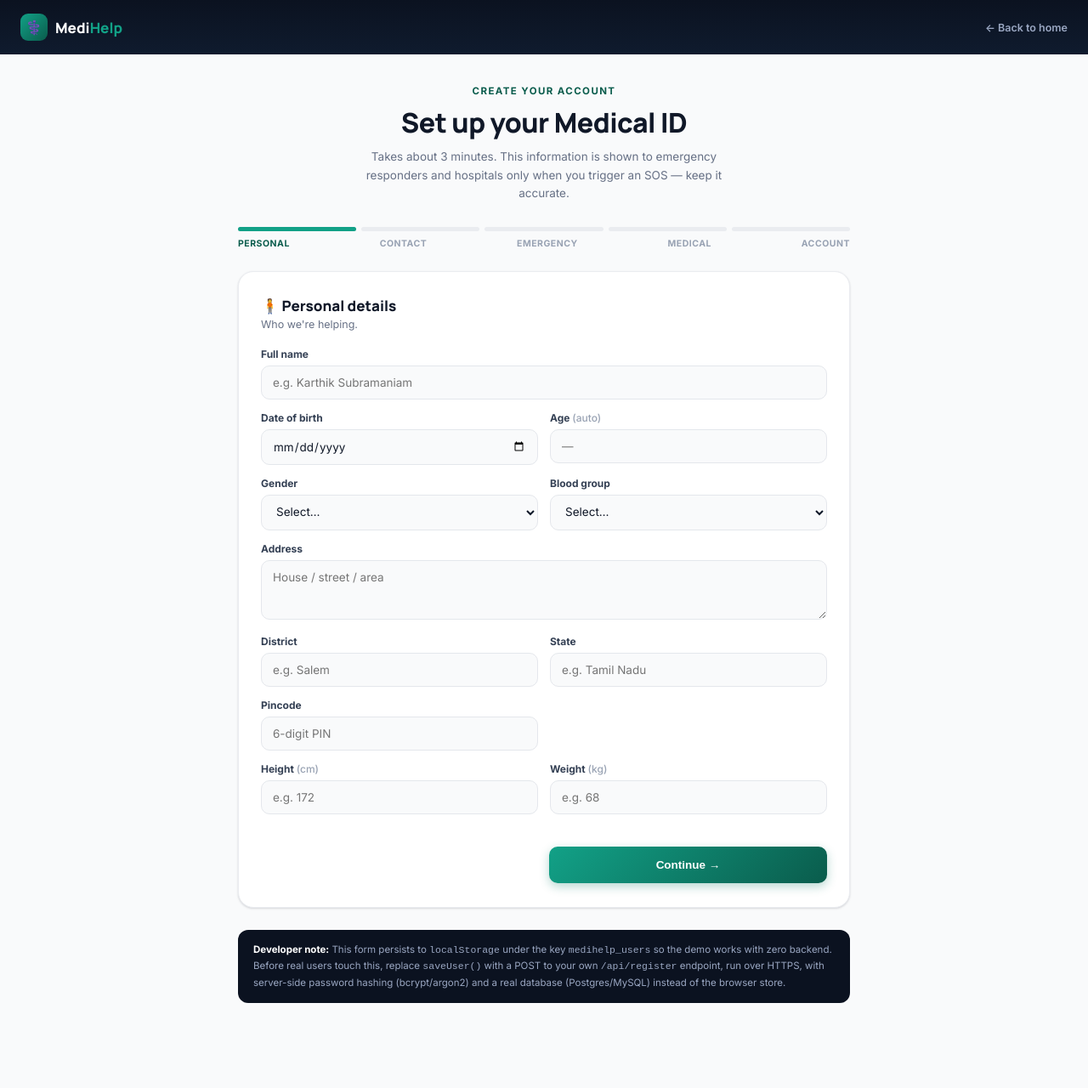
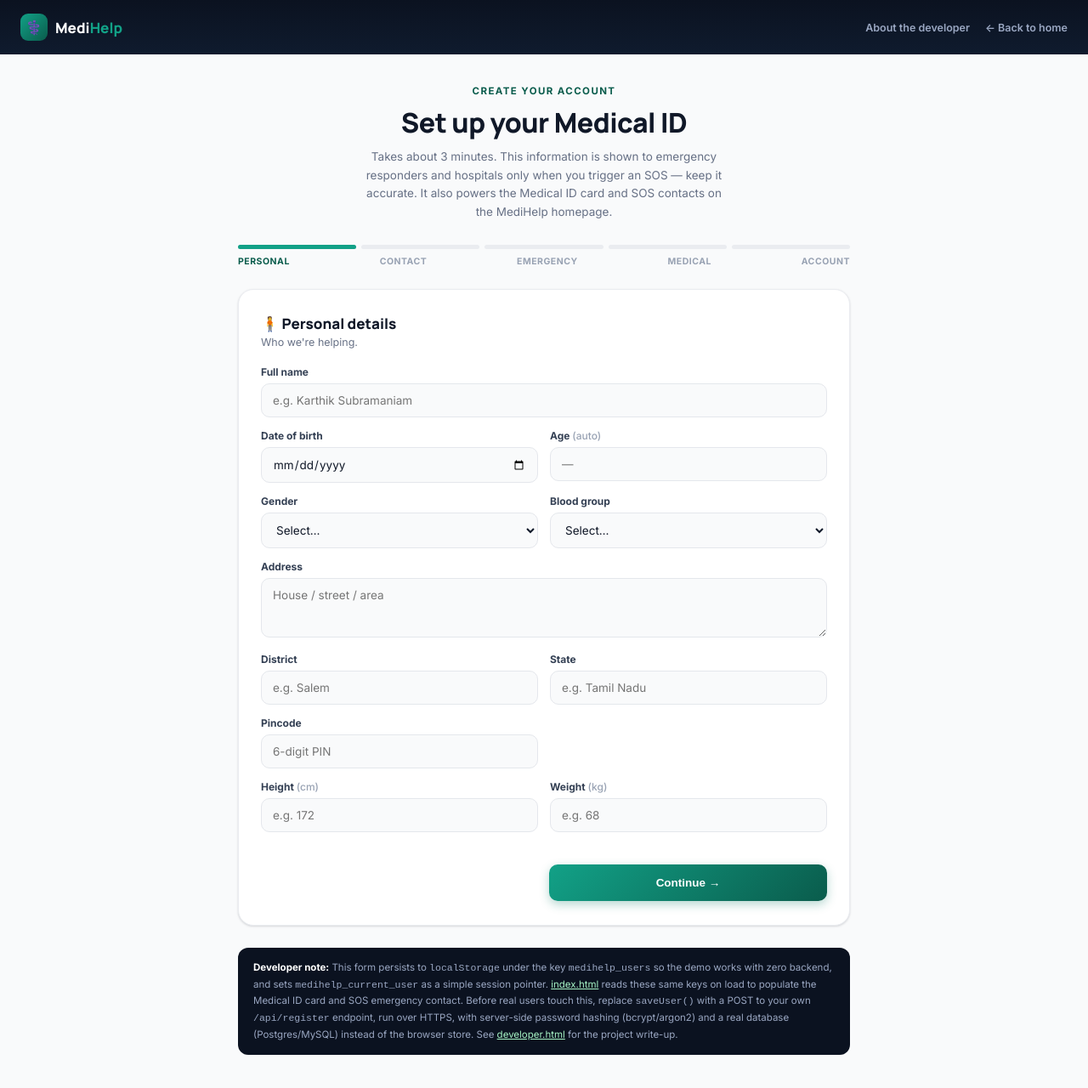
Before and after one commit to B2ALA/sos, a plain HTML site: page registration.html in a window 1280 px wide. Shown: the whole page at 85% size. Drawn offline with Linux system fonts and the light colour scheme.

Commit message:
Update registration.html

```diff
--- a/registration.html
+++ b/registration.html
@@ -30,6 +30,7 @@ a{color:inherit;text-decoration:none;}
 .tb-mark{width:32px;height:32px;border-radius:9px;background:linear-gradient(135deg,var(--brand-light),var(--brand-dark));display:flex;align-items:center;justify-content:center;font-size:16px;}
 .tb-text{font-family:'Manrope',sans-serif;font-size:17px;font-weight:800;color:#fff;}
 .tb-text span{color:var(--brand-light);}
+.tb-nav-links{display:flex;align-items:center;gap:18px;}
 .tb-back{font-size:12.5px;font-weight:600;color:#9AA7C2;display:flex;align-items:center;gap:6px;cursor:pointer;}
 .tb-back:hover{color:#fff;}
 /* ═══ SHELL ═══ */
@@ -97,20 +98,24 @@ h1{font-family:'Manrope',sans-serif;font-size:clamp(24px,4vw,32px);font-weight:8
 .chip.on{background:var(--brand-tint);border-color:var(--brand-light);color:var(--brand-dark);}
 .dev-note{max-width:760px;margin:26px auto 0;padding:14px 18px;background:var(--navy-950);color:#9AA7C2;border-radius:12px;font-size:11.5px;line-height:1.7;}
 .dev-note strong{color:#fff;}
+.dev-note a{color:#A6F4C5;text-decoration:underline;}
 </style>
 </head>
 <body>
 
 <header class="topbar">
   <div class="tb-logo"><div class="tb-mark">⚕️</div><div class="tb-text">Medi<span>Help</span></div></div>
-  <a class="tb-back" href="index.html">← Back to home</a>
+  <div class="tb-nav-links">
+    <a class="tb-back" href="developer.html">About the developer</a>
+    <a class="tb-back" href="index.html">← Back to home</a>
+  </div>
 </header>
 
 <div class="shell">
   <div class="head">
     <div class="eyebrow">Create your account</div>
     <h1>Set up your Medical ID</h1>
-    <p class="sub">Takes about 3 minutes. This information is shown to emergency responders and hospitals only when you trigger an SOS — keep it accurate.</p>
+    <p class="sub">Takes about 3 minutes. This information is shown to emergency responders and hospitals only when you trigger an SOS — keep it accurate. It also powers the Medical ID card and SOS contacts on the MediHelp homepage.</p>
   </div>
 
   <div class="progress-wrap" id="progressWrap"></div>
@@ -217,6 +222,10 @@ h1{font-family:'Manrope',sans-serif;font-size:clamp(24px,4vw,32px);font-weight:8
         <div class="step-title" style="justify-content:center;">Your Medical ID is ready</div>
         <p class="step-desc" style="margin-bottom:0;">Saved to this device. Responders will see this card if you ever trigger SOS.</p>
         <div class="id-preview" id="idPreview"></div>
+        <a href="index.html" style="text-decoration:none;display:block;">
+          <button type="button" class="btn btn-brand" style="width:100%;">Go to MediHelp Home →</button>
+        </a>
+        <p style="font-size:11px;color:var(--ink-4);margin-top:12px;">Your Medical ID, blood group and emergency contact will now appear automatically in MediHelp's Medical ID card and SOS tools.</p>
       </div>
     </div>
 
@@ -227,7 +236,7 @@ h1{font-family:'Manrope',sans-serif;font-size:clamp(24px,4vw,32px);font-weight:8
   </form>
 
   <div class="dev-note">
-    <strong>Developer note:</strong> This form persists to <code>localStorage</code> under the key <code>medihelp_users</code> so the demo works with zero backend. Before real users touch this, replace <code>saveUser()</code> with a POST to your own <code>/api/register</code> endpoint, run over HTTPS, with server-side password hashing (bcrypt/argon2) and a real database (Postgres/MySQL) instead of the browser store.
+    <strong>Developer note:</strong> This form persists to <code>localStorage</code> under the key <code>medihelp_users</code> so the demo works with zero backend, and sets <code>medihelp_current_user</code> as a simple session pointer. <a href="index.html">index.html</a> reads these same keys on load to populate the Medical ID card and SOS emergency contact. Before real users touch this, replace <code>saveUser()</code> with a POST to your own <code>/api/register</code> endpoint, run over HTTPS, with server-side password hashing (bcrypt/argon2) and a real database (Postgres/MySQL) instead of the browser store. See <a href="developer.html">developer.html</a> for the project write-up.
   </div>
 </div>
 
```
